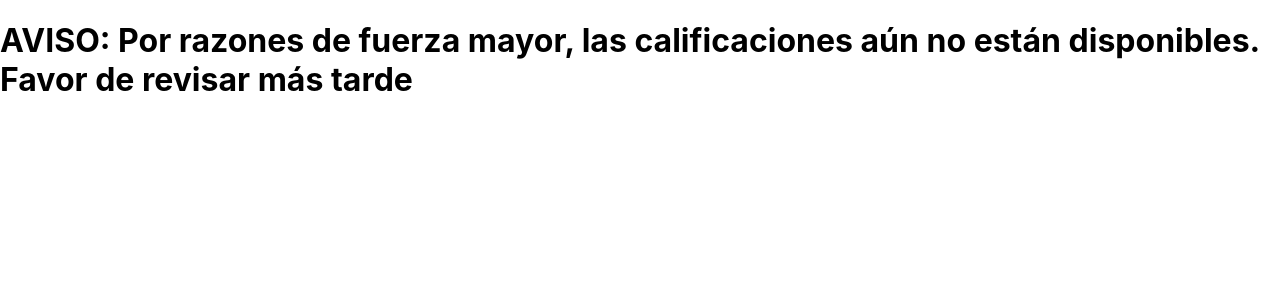
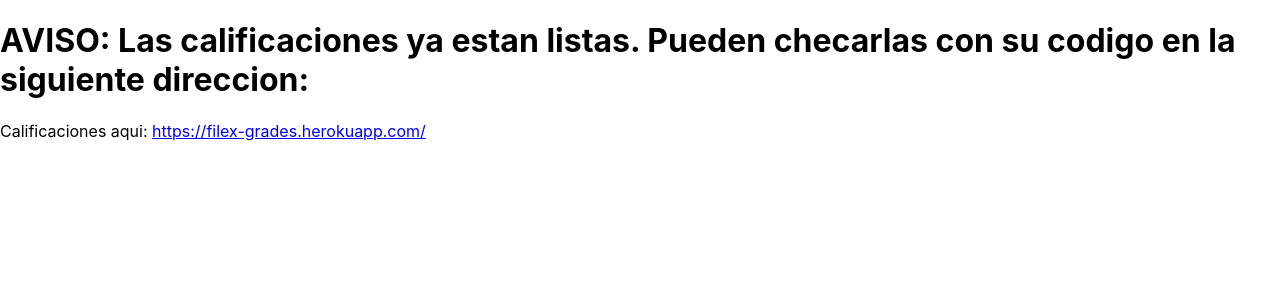
Before and after one commit to grochadc/filex-final-grades-concurrent, a React (Create React App) app: page / in a window 1280 px wide. Shown: the top 300 px of the page. Built offline with nearby package versions, Linux system fonts and the light colour scheme.

Commit message:
Grades posted 2019B

```diff
--- a/src/App.js
+++ b/src/App.js
@@ -15,7 +15,8 @@ function App() {
   }
   return (
     <div className="App">
-        <h1>AVISO: Por razones de fuerza mayor, las calificaciones aún no están disponibles. Favor de revisar más tarde</h1>
+        <h1>AVISO: Las calificaciones ya estan listas. Pueden checarlas con su codigo en la siguiente direccion:</h1>
+        Calificaciones aqui: <a href="https://filex-grades.herokuapp.com/"> https://filex-grades.herokuapp.com/</a>
     </div>
   );
 }
```
